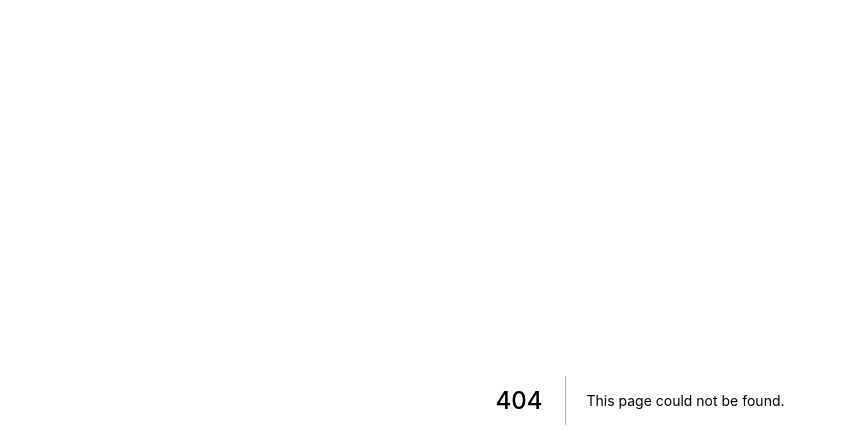
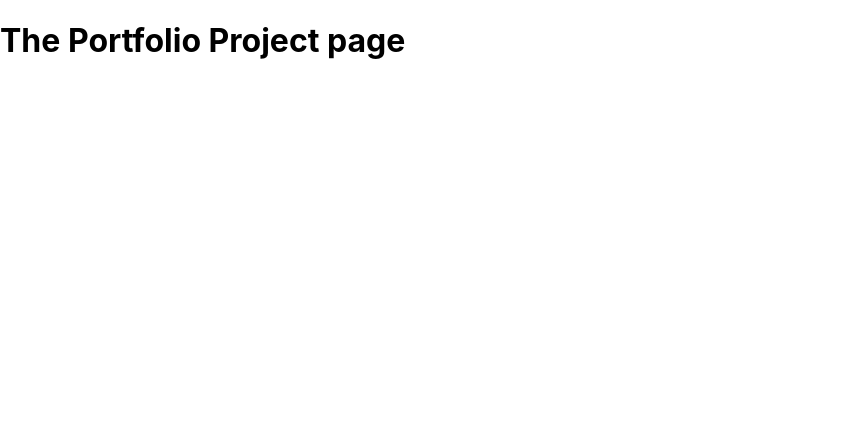
Before and after one commit to Sunset-Kim/study-nextjs, a Next.js app: page /portfolio/1 in a window 1280 px wide. Before the commit this address had no page. Shown: the top 448 px of the page, without its empty margins (0-846 px from the left). Built offline with nearby package versions, Linux system fonts and the light colour scheme.

Commit message:
1.3 동적라우트, 동적세그먼트

```diff
--- /dev/null
+++ b/pages/portfolio/[id].js
@@ -0,0 +1,14 @@
+import { useRouter } from "next/router";
+
+function PortfolioProject() {
+  const router = useRouter();
+
+  console.log(router.query);
+  return (
+    <div>
+      <h1>The Portfolio Project page</h1>
+    </div>
+  );
+}
+
+export default PortfolioProject;
```
